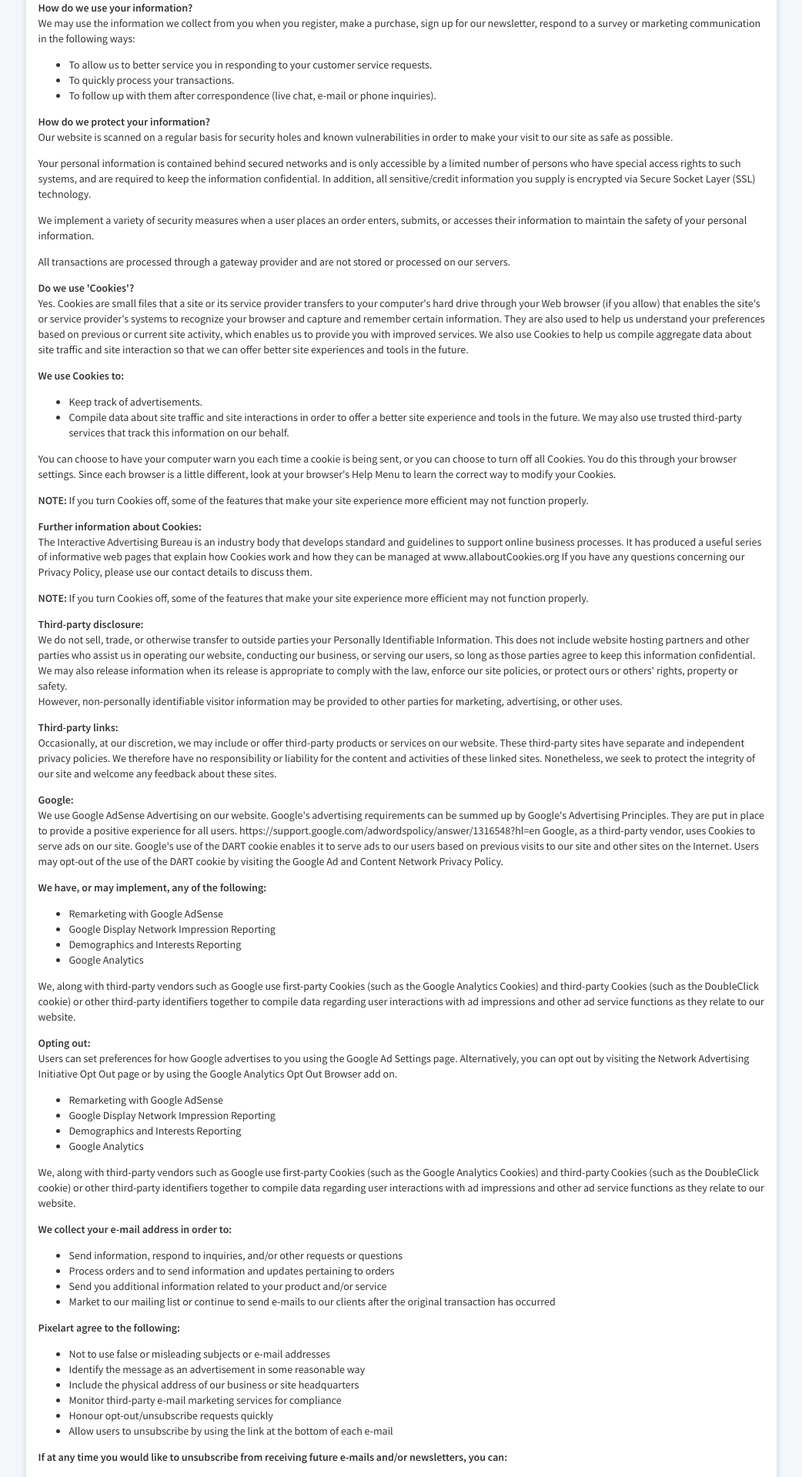
After one commit to giobero999/pxlart.io, a PHP site: page /build/terms.php in a window 1280 px wide. The commit adds this page. Shown: the part 436-2355 px from the top of the page at 77% size, without its empty margins (118-1160 px from the left). Run offline with PHP 8.4, Linux system fonts and the light colour scheme; some libraries are stand-ins or nearby versions.

Commit message:
Add privacy policy page, fix footer and demo link

```diff
--- a/build/common/footer.php
+++ b/build/common/footer.php
@@ -1,13 +1,13 @@
 <!-- footer -->
 <section>
   <footer id="footer">
-    <div class="container ">
+    <div class="container">
       <div class="content">
-        <div class="contact">
+        <div id="contact">
           <div class="col-head">
             <h4>Contact Info</h4>
           </div>
-          <div id="contact-info">
+          <div class="contact-info">
             <div class="col phone-number">
               <span class="fa fa-phone"></span>
               <span>+44 20 8144 3258</span>
@@ -41,17 +41,17 @@
             </a>
           </div>
         </div>
-        <div id="newsletter">
+        <div id="privacy">
           <div class="col-head">
-            <h4>About Company</h4>
+            <h4>Privacy Policy & Terms of Service</h4>
           </div>
-          <div class="">
-            <p>
-              Lorem ipsum dolor sit amet, consectetur adipisicing elit, sed do eiusmod tempor incididunt ut labore et dolore magna aliqua. Ut enim ad minim veniam, quis nostrud exercitation ullamco laboris...
-              <a href="./about.php">
-                More
-              </a>
-            </p>
+          <div class="links">
+            <a href="./privacy-policy.php">
+              Privacy Policy
+            </a>
+            <a href="./terms.php">
+              Terms of Service
+            </a>
           </div>
         </div>
       </div>
--- a/build/common/nav.php
+++ b/build/common/nav.php
@@ -1,6 +1,9 @@
 <header class="cd-auto-hide-header">
   <div class="logo">
-    <img src="img/logo.svg" alt="" width="150px" />
+    <a href="./index.php" >
+      <img src="img/logo.svg" alt="" width="150px" />
+    </a>
+
   </div>
 
   <nav class="cd-primary-nav">
@@ -21,7 +24,7 @@
       <li><a href="./usecases.php" class="link" >Usecases</a></li>
       <li><a href="./contact.php" class="link" >Contact</a></li>
       <li>
-        <a href="./contact.php" class="link" >
+        <a href="https://cms.pixelart.ai" target="blank" class="link" >
           <button type="button" name="button" class="btn btn-success btn-lg">Demo</button>
         </a>
     </li>
--- a/build/css/nav.css
+++ b/build/css/nav.css
@@ -3,7 +3,7 @@
 }
 .cd-auto-hide-header {
   position: fixed;
-  z-index: 12;
+  z-index: 100000;
   top: 0;
   left: 0;
   width: 100%;
--- /dev/null
+++ b/build/terms.php
@@ -0,0 +1,189 @@
+<!DOCTYPE html>
+<html lang="en">
+<?php include("common/head.php") ?>
+<body>
+  <?php include("common/nav.php") ?>
+    <div class="content" id="details">
+      <section class="slider">
+        <div class="slider-img">
+          <div class="header-text">
+            <h1>Privacy Policy</h1>
+          </div>
+          <div class="mask"></div>
+        </div>
+      </section>
+      <section class="section-two">
+        <div class="container">
+          <div class="row">
+            <div class="col-md-10 col-md-offset-1 usecases-details">
+              <div class="main-info">
+                <p>Please read our Privacy Policy carefully to get a clear understanding of how we collect, use, protect or otherwise handle your Personally Identifiable Information in accordance with our website.</p>
+
+                <div class="paragraph">
+                  <strong>When do we collect information?</strong>
+                  <p>
+                    We collect information from you when you sign up to our services, make a purchase, subscribe to a newsletter, fill out a form, Use Live Chat, Open a Support Ticket or enter information on our site.
+                  </p>
+                </div>
+
+                <div class="paragraph">
+                  <strong>How do we use your information?</strong>
+                  <p>
+                    We may use the information we collect from you when you register, make a purchase, sign up for our newsletter, respond to a survey or marketing communication in the following ways:
+                    <ul>
+                      <li>To allow us to better service you in responding to your customer service requests.</li>
+                      <li>To quickly process your transactions.</li>
+                      <li>To follow up with them after correspondence (live chat, e-mail or phone inquiries).</li>
+                    </ul>
+                  </p>
+                </div>
+
+                <div class="paragraph">
+                  <strong>How do we protect your information?</strong>
+                  <p>
+                    Our website is scanned on a regular basis for security holes and known vulnerabilities in order to make your visit to our site as safe as possible.
+                  </p>
+                  <p>
+                    Your personal information is contained behind secured networks and is only accessible by a limited number of persons who have special access rights to such systems, and are required to keep the information confidential. In addition, all sensitive/credit information you supply is encrypted via Secure Socket Layer (SSL) technology.
+                  </p>
+                  <p>
+                    We implement a variety of security measures when a user places an order enters, submits, or accesses their information to maintain the safety of your personal information.
+                  </p>
+                  <p>
+                    All transactions are processed through a gateway provider and are not stored or processed on our servers.
+                  </p>
+                </div>
+                <div class="paragraph">
+                  <strong>Do we use 'Cookies'?</strong>
+                  <p>
+                    Yes. Cookies are small files that a site or its service provider transfers to your computer's hard drive through your Web browser (if you allow) that enables the site's or service provider's systems to recognize your browser and capture and remember certain information. They are also used to help us understand your preferences based on previous or current site activity, which enables us to provide you with improved services. We also use Cookies to help us compile aggregate data about site traffic and site interaction so that we can offer better site experiences and tools in the future.
+                  </p>
+                </div>
+                <div class="paragraph">
+                  <strong>We use Cookies to:</strong>
+                  <ul>
+                    <li>Keep track of advertisements.</li>
+                    <li>Compile data about site traffic and site interactions in order to offer a better site experience and tools in the future. We may also use trusted third-party services that track this information on our behalf.</li>
+                  </ul>
+                  <p>
+                    You can choose to have your computer warn you each time a cookie is being sent, or you can choose to turn off all Cookies. You do this through your browser settings. Since each browser is a little different, look at your browser's Help Menu to learn the correct way to modify your Cookies.
+                  </p>
+                  <p>
+                    <strong>NOTE:</strong>
+                    If you turn Cookies off, some of the features that make your site experience more efficient may not function properly.
+                  </p>
+                </div>
+                <div class="paragraph">
+                  <strong>Further information about Cookies:</strong>
+                  <p>
+                    The Interactive Advertising Bureau is an industry body that develops standard and guidelines to support online business processes. It has produced a useful series of informative web pages that explain how Cookies work and how they can be managed at www.allaboutCookies.org If you have any questions concerning our Privacy Policy, please use our contact details to discuss them.
+                  </p>
+                  <p>
+                    <strong>NOTE:</strong>
+                    If you turn Cookies off, some of the features that make your site experience more efficient may not function properly.
+                  </p>
+                </div>
+                <div class="paragraph">
+                  <strong>Third-party disclosure:</strong>
+                  <p>
+                    We do not sell, trade, or otherwise transfer to outside parties your Personally Identifiable Information. This does not include website hosting partners and other parties who assist us in operating our website, conducting our business, or serving our users, so long as those parties agree to keep this information confidential. We may also release information when its release is appropriate to comply with the law, enforce our site policies, or protect ours or others' rights, property or safety. <br/>
+                    However, non-personally identifiable visitor information may be provided to other parties for marketing, advertising, or other uses.
+                  </p>
+                </div>
+                <div class="paragraph">
+                  <strong>Third-party links:</strong>
+                  <p>
+                    Occasionally, at our discretion, we may include or offer third-party products or services on our website. These third-party sites have separate and independent privacy policies. We therefore have no responsibility or liability for the content and activities of these linked sites. Nonetheless, we seek to protect the integrity of our site and welcome any feedback about these sites.
+                  </p>
+                </div>
+                <div class="paragraph">
+                  <strong>Google:</strong>
+                  <p>
+                    We use Google AdSense Advertising on our website. Google's advertising requirements can be summed up by Google's Advertising Principles. They are put in place to provide a positive experience for all users. https://support.google.com/adwordspolicy/answer/1316548?hl=en Google, as a third-party vendor, uses Cookies to serve ads on our site. Google's use of the DART cookie enables it to serve ads to our users based on previous visits to our site and other sites on the Internet. Users may opt-out of the use of the DART cookie by visiting the Google Ad and Content Network Privacy Policy.
+                  </p>
+                </div>
+
+                <div class="paragraph">
+                  <strong>We have, or may implement, any of the following:</strong>
+                  <ul>
+                    <li>Remarketing with Google AdSense</li>
+                    <li>Google Display Network Impression Reporting</li>
+                    <li>Demographics and Interests Reporting</li>
+                    <li>Google Analytics</li>
+                  </ul>
+                  <p>
+                    We, along with third-party vendors such as Google use first-party Cookies (such as the Google Analytics Cookies) and third-party Cookies (such as the DoubleClick cookie) or other third-party identifiers together to compile data regarding user interactions with ad impressions and other ad service functions as they relate to our website.
+                  </p>
+                </div>
+
+                <div class="paragraph">
+                  <strong>Opting out:</strong>
+                  <p>
+                    Users can set preferences for how Google advertises to you using the Google Ad Settings page. Alternatively, you can opt out by visiting the Network Advertising Initiative Opt Out page or by using the Google Analytics Opt Out Browser add on.
+                  </p>
+                  <ul>
+                    <li>Remarketing with Google AdSense</li>
+                    <li>Google Display Network Impression Reporting</li>
+                    <li>Demographics and Interests Reporting</li>
+                    <li>Google Analytics</li>
+                  </ul>
+                  <p>
+                    We, along with third-party vendors such as Google use first-party Cookies (such as the Google Analytics Cookies) and third-party Cookies (such as the DoubleClick cookie) or other third-party identifiers together to compile data regarding user interactions with ad impressions and other ad service functions as they relate to our website.
+                  </p>
+                </div>
+
+                <div class="paragraph">
+                  <strong>We collect your e-mail address in order to:</strong>
+                  <ul>
+                    <li>Send information, respond to inquiries, and/or other requests or questions</li>
+                    <li>Process orders and to send information and updates pertaining to orders</li>
+                    <li>Send you additional information related to your product and/or service</li>
+                    <li>Market to our mailing list or continue to send e-mails to our clients after the original transaction has occurred</li>
+                  </ul>
+                </div>
+
+                <div class="paragraph">
+                  <strong>Pixelart agree to the following:</strong>
+                  <ul>
+                    <li>Not to use false or misleading subjects or e-mail addresses</li>
+                    <li>Identify the message as an advertisement in some reasonable way</li>
+                    <li>Include the physical address of our business or site headquarters</li>
+                    <li>Monitor third-party e-mail marketing services for compliance</li>
+                    <li>Honour opt-out/unsubscribe requests quickly</li>
+                    <li>Allow users to unsubscribe by using the link at the bottom of each e-mail</li>
+                  </ul>
+                </div>
+
+                <div class="paragraph">
+                  <strong>If at any time you would like to unsubscribe from receiving future e-mails and/or newsletters, you can:</strong>
+                  <ul>
+                    <li>Follow the instructions at the bottom of each e-mail</li>
+                    <li>E-mail us at support@pixelart.ai</li>
+                  </ul>
+                </div>
+
+                <div class="paragraph">
+                  <strong>Contacting us:</strong>
+                  <p>
+                    If there are any questions regarding this Privacy Policy, you may contact us using the information below:
+                    <center class="center">
+                      Pixelart<br/>
+                      122 Regents Park Street<br/>
+                      London<br/>
+                      NW1 8XL
+                    </center>
+                  </p>
+                </div>
+
+
+
+              </div>
+            </div>
+          </div>
+        </div>
+      </section>
+    </div>
+    <?php include("common/footer.php") ?>
+
+  </body>
+</html>
--- a/src/sass/base/base.sass
+++ b/src/sass/base/base.sass
@@ -1,4 +1,4 @@
-@import url('https://fonts.googleapis.com/css?family=Aldrich|Source+Sans+Pro')
+@import url('https://fonts.googleapis.com/css?family=Source+Sans+Pro:400,600')
 
 *
   box-sizing: border-box
--- a/src/sass/layouts/layouts-dir.sass
+++ b/src/sass/layouts/layouts-dir.sass
@@ -8,3 +8,4 @@
 @import "about"
 @import "usecases"
 @import "details"
+@import "privacy"
```
Also changed, not shown: build/privacy-policy.php (added, +189 -0 lines), src/sass/components/footer.scss (+13 -13 lines), src/sass/layouts/privacy.scss (added, +10 -0 lines), build/css/main.css.
